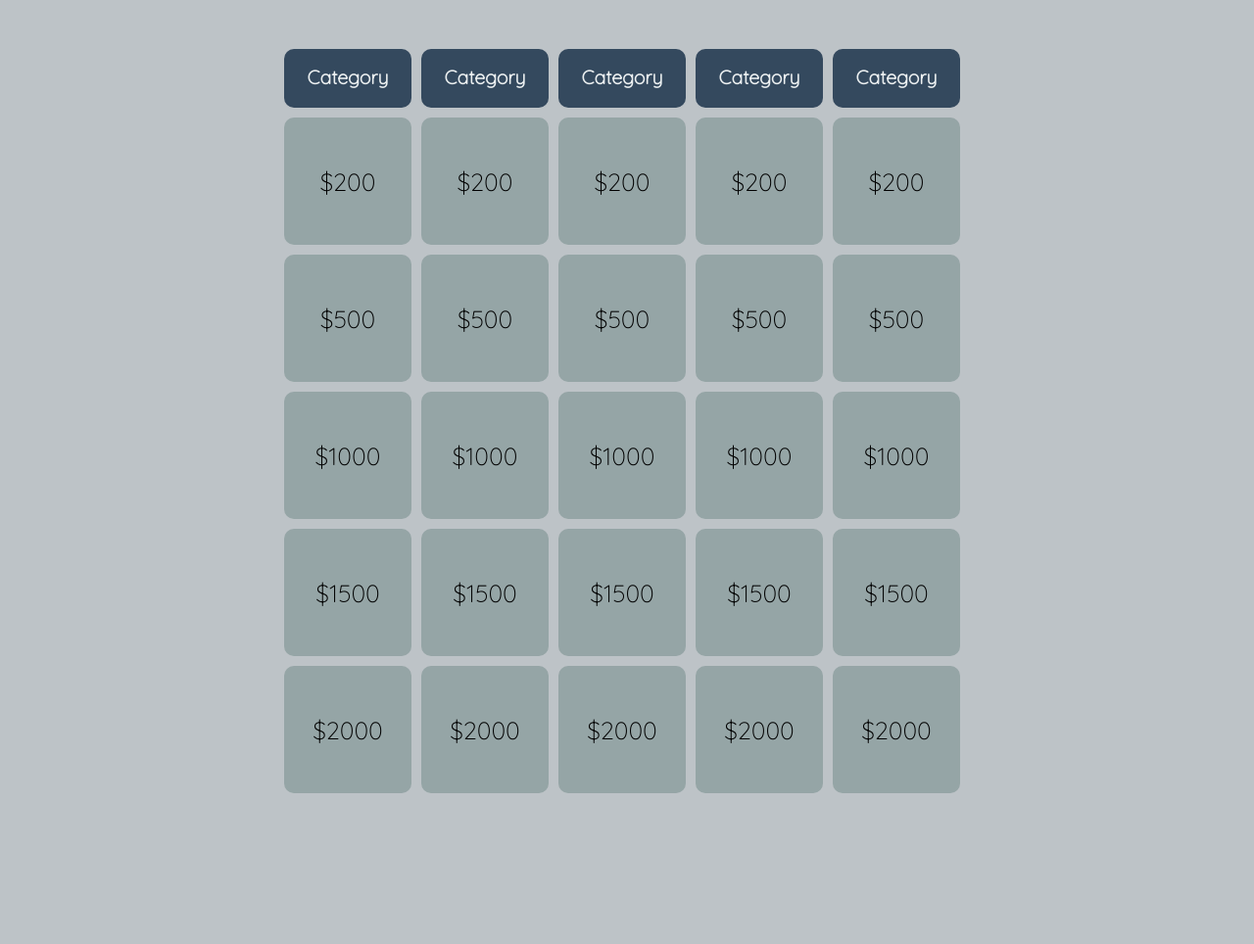
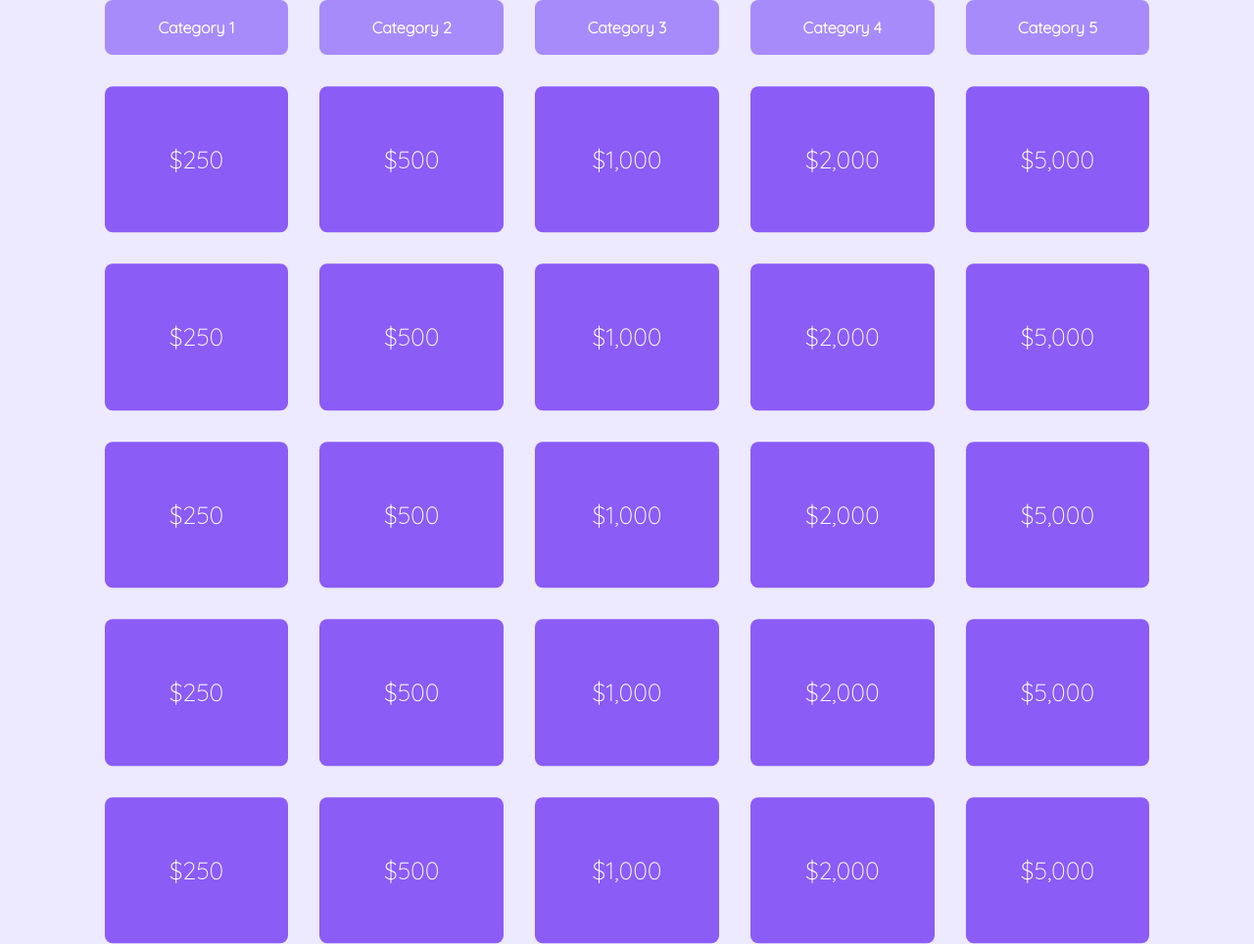
Before and after one commit to CarlaHeywood/Jeopardy, a plain HTML site: page index.html in a window 1280 px wide. Shown: the whole page at 98% size. Before the commit the page ends 810 px from the top, so only its background shows below. Drawn offline with nearby package versions, Linux system fonts and the light colour scheme.

Commit message:
Update index.html

```diff
--- a/index.html
+++ b/index.html
@@ -1,7 +1,10 @@
-<!doctype html>
-<html>
+<!DOCTYPE html>
+<html lang="en">
 <head>
-		<meta charset="utf-8"/>
+    <meta charset="UTF-8">
+    <meta name="viewport" content="width=device-width, initial-scale=1.0">
+    <title>Jeopardy Board | Carla Heywood</title>
+    <link href="https://cdn.jsdelivr.net/npm/tailwindcss@2.2.16/dist/tailwind.min.css" rel="stylesheet">
     <script src="https://code.jquery.com/jquery-1.11.2.min.js"></script>
     <script type="script" src="https://ajax.cloudflare.com/cdn-cgi/scripts/84a23a00/cloudflare-static/rocket.min.js"></script>
 		<link rel="stylesheet" href="https://cdnjs.cloudflare.com/ajax/libs/font-awesome/4.7.0/css/font-awesome.min.css">
@@ -10,111 +13,49 @@
     <link href="https://fonts.googleapis.com/css?family=Anton" rel="stylesheet">
     <link href="https://fonts.googleapis.com/css?family=Quicksand:300" rel="stylesheet">
 </head>
-	<body>
-    <div class="container">
-      <div class="centeringContainer">
-        <div class="row1" id="categories">
-          <div class="row">
-            <h2>Category</h2>
+<body class="bg-purple-100">
+  <div class="flex text-center justify-center items-center min-h-screen">
+    <div class="grid grid-cols-5 gap-8">
+        <!-- Categories -->
+        <div class="bg-purple-400 font-bold text-white p-4 rounded-lg">Category 1</div>
+        <div class="bg-purple-400 font-bold text-white p-4 rounded-lg">Category 2</div>
+        <div class="bg-purple-400 font-bold text-white p-4 rounded-lg">Category 3</div>
+        <div class="bg-purple-400 font-bold text-white p-4 rounded-lg">Category 4</div>
+        <div class="bg-purple-400 font-bold text-white p-4 rounded-lg">Category 5</div>
+
+        <!-- Purple cards -->
+        <div class="price p-14 bg-purple-500 text-white rounded-lg" onclick="flip(this);openQuestion(getElementById('1x1'))">$250</div>
+        <div class="price p-14 bg-purple-500 text-white rounded-lg" onclick="flip(this);openQuestion(getElementById('2x1'))">$500</div>
+        <div class="price p-14 bg-purple-500 text-white rounded-lg" onclick="flip(this);openQuestion(getElementById('3x1'))">$1,000</div>
+        <div class="price p-14 bg-purple-500 text-white rounded-lg" onclick="flip(this);openQuestion(getElementById('4x1'))">$2,000</div>
+        <div class="price p-14 bg-purple-500 text-white rounded-lg" onclick="flip(this);openQuestion(getElementById('5x1'))">$5,000</div>
+
+        <div class="price p-14 bg-purple-500 text-white rounded-lg" onclick="flip(this);openQuestion(getElementById('1x2'))">$250</div>
+        <div class="price p-14 bg-purple-500 text-white rounded-lg" onclick="flip(this);openQuestion(getElementById('2x2'))">$500</div>
+        <div class="price p-14 bg-purple-500 text-white rounded-lg" onclick="flip(this);openQuestion(getElementById('3x2'))">$1,000</div>
+        <div class="price p-14 bg-purple-500 text-white rounded-lg" onclick="flip(this);openQuestion(getElementById('4x2'))">$2,000</div>
+        <div class="price p-14 bg-purple-500 text-white rounded-lg" onclick="flip(this);openQuestion(getElementById('5x2'))">$5,000</div>
+
+        <div class="price p-14 bg-purple-500 text-white rounded-lg" onclick="flip(this);openQuestion(getElementById('1x3'))">$250</div>
+        <div class="price p-14 bg-purple-500 text-white rounded-lg" onclick="flip(this);openQuestion(getElementById('2x3'))">$500</div>
+        <div class="price p-14 bg-purple-500 text-white rounded-lg" onclick="flip(this);openQuestion(getElementById('3x3'))">$1,000</div>
+        <div class="price p-14 bg-purple-500 text-white rounded-lg" onclick="flip(this);openQuestion(getElementById('4x3'))">$2,000</div>
+        <div class="price p-14 bg-purple-500 text-white rounded-lg" onclick="flip(this);openQuestion(getElementById('5x3'))">$5,000</div>
+
+        <div class="price p-14 bg-purple-500 text-white rounded-lg" onclick="flip(this);openQuestion(getElementById('1x4'))">$250</div>
+        <div class="price p-14 bg-purple-500 text-white rounded-lg" onclick="flip(this);openQuestion(getElementById('2x4'))">$500</div>
+        <div class="price p-14 bg-purple-500 text-white rounded-lg" onclick="flip(this);openQuestion(getElementById('3x4'))">$1,000</div>
+        <div class="price p-14 bg-purple-500 text-white rounded-lg" onclick="flip(this);openQuestion(getElementById('4x4'))">$2,000</div>
+        <div class="price p-14 bg-purple-500 text-white rounded-lg" onclick="flip(this);openQuestion(getElementById('5x4'))">$5,000</div>
+
+        <div class="price p-14 bg-purple-500 text-white rounded-lg" onclick="flip(this);openQuestion(getElementById('1x5'))">$250</div>
+        <div class="price p-14 bg-purple-500 text-white rounded-lg" onclick="flip(this);openQuestion(getElementById('2x5'))">$500</div>
+        <div class="price p-14 bg-purple-500 text-white rounded-lg" onclick="flip(this);openQuestion(getElementById('3x5'))">$1,000</div>
+        <div class="price p-14 bg-purple-500 text-white rounded-lg" onclick="flip(this);openQuestion(getElementById('4x5'))">$2,000</div>
+        <div class="price p-14 bg-purple-500 text-white rounded-lg" onclick="flip(this);openQuestion(getElementById('5x5'))">$5,000</div>
       </div>
-          <div class="row">
-            <h2>Category</h2>
-          </div>
-          <div class="row">
-            <h2>Category</h2>
-          </div>
-          <div class="row">
-            <h2>Category</h2>
-          </div>
-          <div class="row">
-            <h2>Category</h2>
-          </div>
-        </div>
-        <div class="row2">
-          <div class="row">
-            <div class="price" onclick="flip(this);openQuestion(getElementById('1x1'))">$200</div>
-          </div>
-          <div class="row">
-            <div class="price" onclick="flip(this);openQuestion(getElementById('1x2'))">$200</div>
-          </div>
-          <div class="row">
-            <div class="price" onclick="flip(this);openQuestion(getElementById('1x3'))">$200</div>
-          </div>
-          <div class="row">
-            <div class="price" onclick="flip(this);openQuestion(getElementById('1x4'))">$200</div>
-          </div>
-          <div class="row">
-            <div class="price" onclick="flip(this);openQuestion(getElementById('1x5'))">$200</div>
-          </div>
-        </div>
-        <div class="row3">
-          <div class="row">
-            <div class="price" onclick="flip(this);openQuestion(getElementById('2x1'))">$500</div>
-          </div>
-          <div class="row">
-            <div class="price" onclick="flip(this);openQuestion(getElementById('2x2'))">$500</div>
-          </div>
-          <div class="row">
-            <div class="price" onclick="flip(this);openQuestion(getElementById('2x3'))">$500</div>
-          </div>
-          <div class="row">
-            <div class="price" onclick="flip(this);openQuestion(getElementById('2x4'))">$500</div>
-          </div>
-          <div class="row">
-            <div class="price" onclick="flip(this);openQuestion(getElementById('2x5'))">$500</div>
-          </div>
-        </div>
-        <div class="row4">
-          <div class="row">
-            <div class="price" onclick="flip(this);openQuestion(getElementById('3x1'))">$1000</div>
-          </div>
-          <div class="row">
-            <div class="price" onclick="flip(this);openQuestion(getElementById('3x2'))">$1000</div>
-          </div>
-          <div class="row">
-            <div class="price" onclick="flip(this);openQuestion(getElementById('3x3'))">$1000</div>
-          </div>
-          <div class="row">
-            <div class="price" onclick="flip(this);openQuestion(getElementById('3x4'))">$1000</div>
-          </div>
-          <div class="row">
-            <div class="price" onclick="flip(this);openQuestion(getElementById('3x5'))">$1000</div>
-          </div>
-        </div>
-        <div class="row5">
-          <div class="row">
-            <div class="price" onclick="flip(this);openQuestion(getElementById('4x1'))">$1500</div>
-          </div>
-          <div class="row">
-            <div class="price" onclick="flip(this);openQuestion(getElementById('4x2'))">$1500</div>
-          </div>
-          <div class="row">
-            <div class="price" onclick="flip(this);openQuestion(getElementById('4x3'))">$1500</div>
-          </div>
-          <div class="row">
-            <div class="price" onclick="flip(this);openQuestion(getElementById('4x4'))">$1500</div>
-          </div>
-          <div class="row">
-            <div class="price" onclick="flip(this);openQuestion(getElementById('4x5'))">$1500</div>
-          </div>
-        </div>
-        <div class="row6">
-          <div class="row">
-            <div class="price" onclick="flip(this);openQuestion(getElementById('5x1'))">$2000</div>
-          </div>
-          <div class="row">
-            <div class="price" onclick="flip(this);openQuestion(getElementById('5x2'))">$2000</div>
-          </div>
-          <div class="row">
-            <div class="price" onclick="flip(this);openQuestion(getElementById('5x3'))">$2000</div>
-          </div>
-          <div class="row">
-            <div class="price" onclick="flip(this);openQuestion(getElementById('5x4'))">$2000</div>
-          </div>
-          <div class="row">
-            <div class="price" onclick="flip(this);openQuestion(getElementById('5x5'))">$2000</div>
-          </div>
-        </div>
+
+      <!-- QUESTIONS & ANSWERS -->
       <div class="question" id="1x1">
           <div class="exit" onclick="flip(getElementById('1x1'))">
             <div class="x1"></div>
@@ -467,7 +408,7 @@
         </div>
       </div>
   </div>
-  </script>
+
   <!-- Refrencing -->
   <script data-rocketsrc="https://ajax.googleapis.com/ajax/libs/jquery/3.1.1/jquery.min.js" type="text/rocketscript"></script>
   <script data-rocketsrc="https://code.jquery.com/jquery-1.11.3.min.js" type="text/rocketscript"></script>
```
Lines whose indentation alone changed are shown as unchanged.
